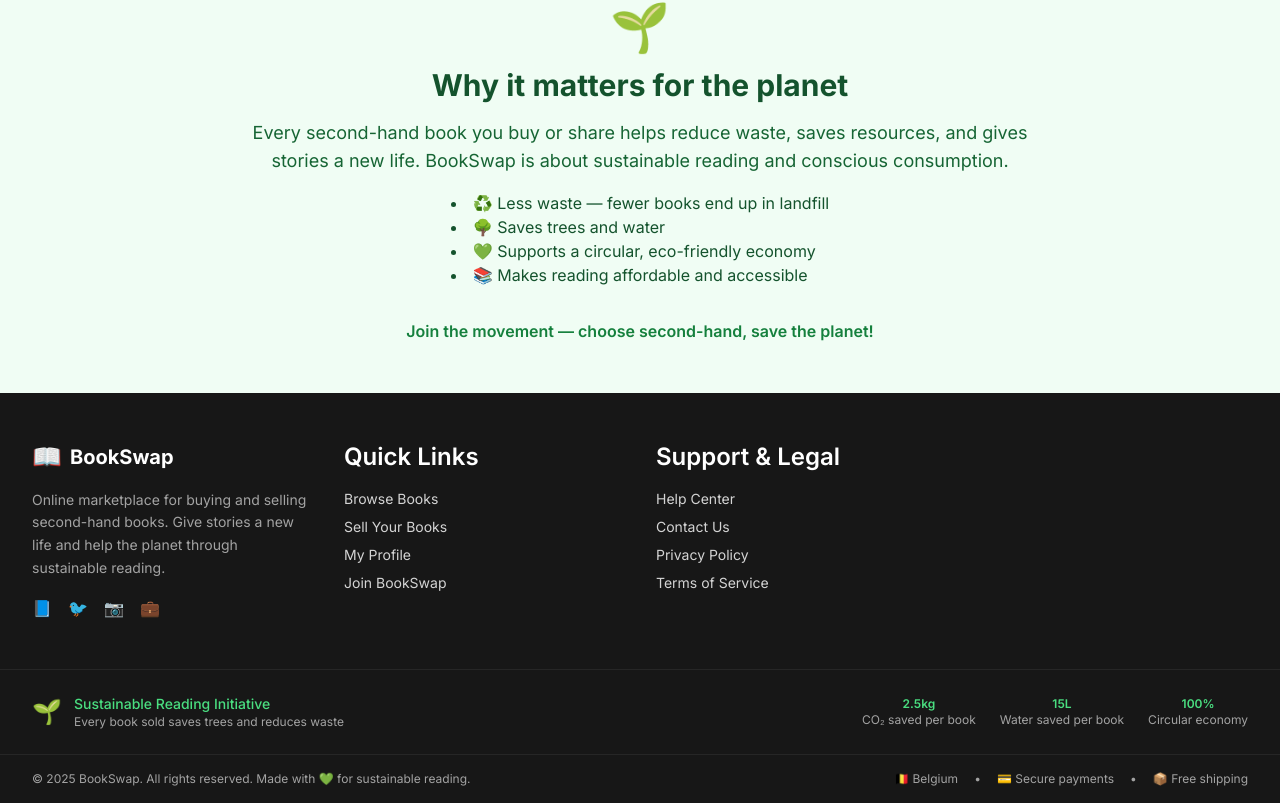
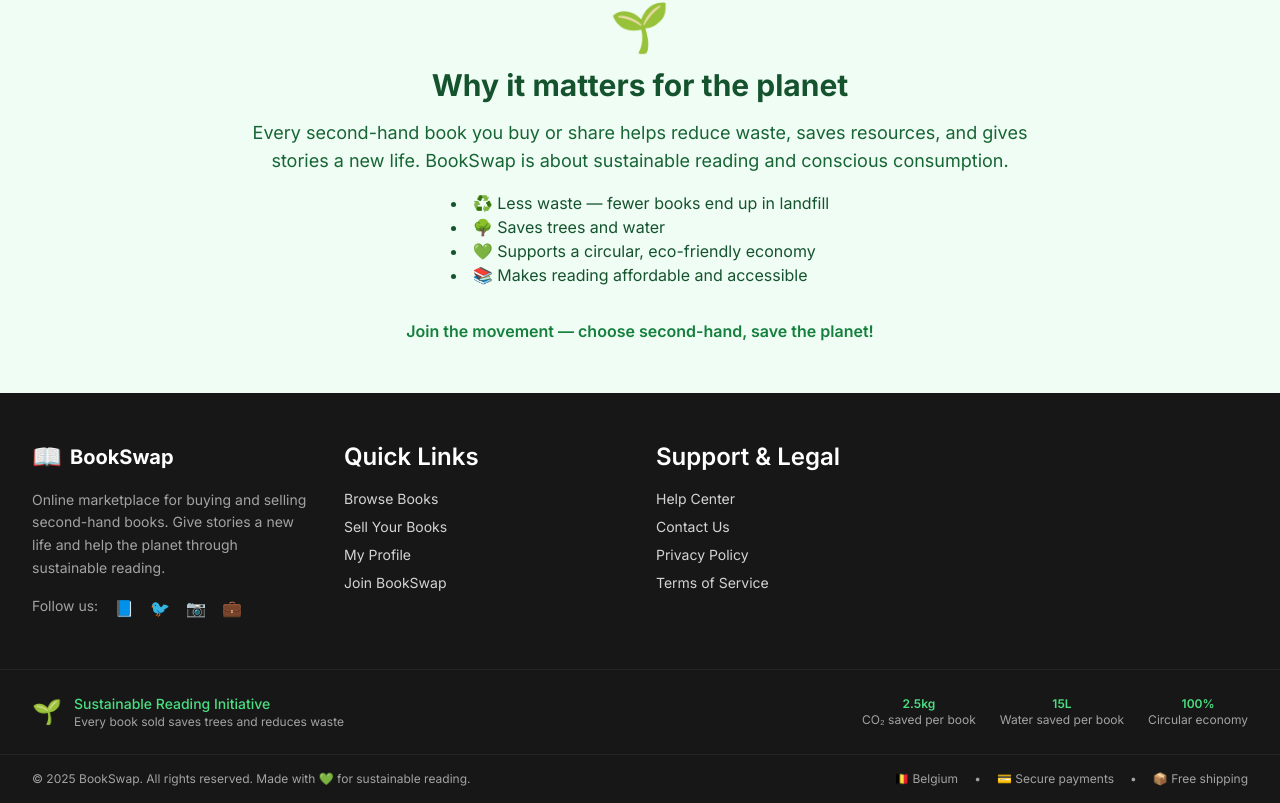
Before and after one commit to ViktoriiaIsk/frontend, a Next.js app: page / in a window 1280 px wide. Shown: the part 561-1364 px from the top of the page. Built offline with nearby package versions, Linux system fonts and the light colour scheme; no server answers.

Commit message:
refactor: update TermsPage description and simplify Footer component by removing unused state and buttons

```diff
--- a/src/app/terms/page.tsx
+++ b/src/app/terms/page.tsx
@@ -4,7 +4,7 @@ export default function TermsPage() {
   return (
     <ComingSoon
       title="Terms of Service"
-      description="Our terms of service are being finalized to provide clear guidelines for using BookSwap. This page will be available soon with all the legal information you need."
+      description="We're preparing our detailed terms of service to ensure clarity about our platform usage. This page will be available soon with comprehensive information about user rights and responsibilities."
       icon="📋"
     />
   );
--- a/src/components/layout/Footer.tsx
+++ b/src/components/layout/Footer.tsx
@@ -1,19 +1,11 @@
-'use client';
-
-import React, { useState } from 'react';
+import React from 'react';
 import Link from 'next/link';
-import Toast from '@/components/ui/Toast';
 
 /**
  * Footer component with company info, links, and eco message
  */
 const Footer: React.FC = () => {
   const currentYear = new Date().getFullYear();
-  const [showToast, setShowToast] = useState(false);
-
-  const handleSocialClick = () => {
-    setShowToast(true);
-  };
 
   return (
     <footer className="bg-neutral-900 text-neutral-300">
@@ -32,34 +24,11 @@ const Footer: React.FC = () => {
               Give stories a new life and help the planet through sustainable reading.
             </p>
             <div className="flex space-x-4">
-              <button
-                onClick={handleSocialClick}
-                className="text-neutral-400 hover:text-primary-400 transition-colors"
-                aria-label="Facebook"
-              >
-                📘
-              </button>
-              <button
-                onClick={handleSocialClick}
-                className="text-neutral-400 hover:text-primary-400 transition-colors"
-                aria-label="Twitter"
-              >
-                🐦
-              </button>
-              <button
-                onClick={handleSocialClick}
-                className="text-neutral-400 hover:text-primary-400 transition-colors"
-                aria-label="Instagram"
-              >
-                📷
-              </button>
-              <button
-                onClick={handleSocialClick}
-                className="text-neutral-400 hover:text-primary-400 transition-colors"
-                aria-label="LinkedIn"
-              >
-                💼
-              </button>
+              <span className="text-neutral-400 text-sm">Follow us:</span>
+              <span className="text-neutral-400">📘</span>
+              <span className="text-neutral-400">🐦</span>
+              <span className="text-neutral-400">📷</span>
+              <span className="text-neutral-400">💼</span>
             </div>
           </div>
 
@@ -169,15 +138,6 @@ const Footer: React.FC = () => {
           </div>
         </div>
       </div>
-
-      {/* Toast Notification */}
-      {showToast && (
-        <Toast
-          message="Social media integration coming soon! 🚀"
-          type="info"
-          onClose={() => setShowToast(false)}
-        />
-      )}
     </footer>
   );
 };
--- a/src/components/ui/Card.tsx
+++ b/src/components/ui/Card.tsx
@@ -1,5 +1,3 @@
-'use client';
-
 import React from 'react';
 import { cn } from '@/utils';
 
--- a/src/components/ui/ComingSoon.tsx
+++ b/src/components/ui/ComingSoon.tsx
@@ -1,5 +1,3 @@
-'use client';
-
 import React from 'react';
 import Link from 'next/link';
 import Button from '@/components/ui/Button';
--- a/src/components/ui/Loading.tsx
+++ b/src/components/ui/Loading.tsx
@@ -1,5 +1,3 @@
-'use client';
-
 import React from 'react';
 import { cn } from '@/utils';
 
```
